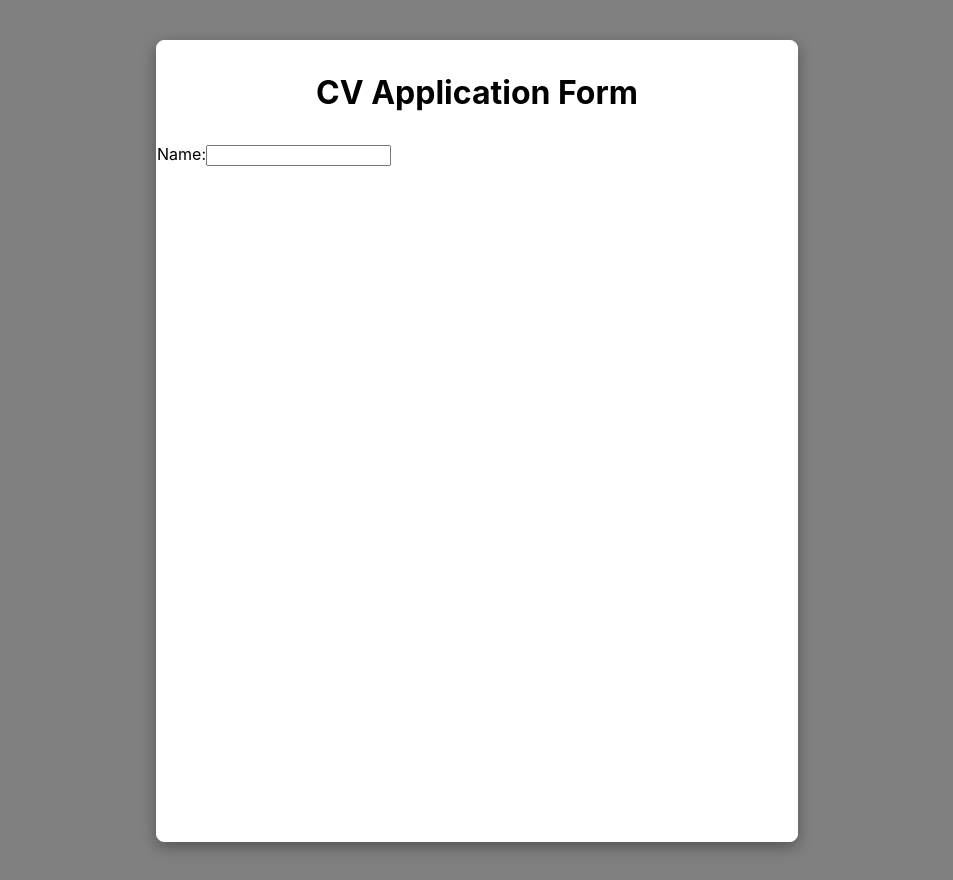
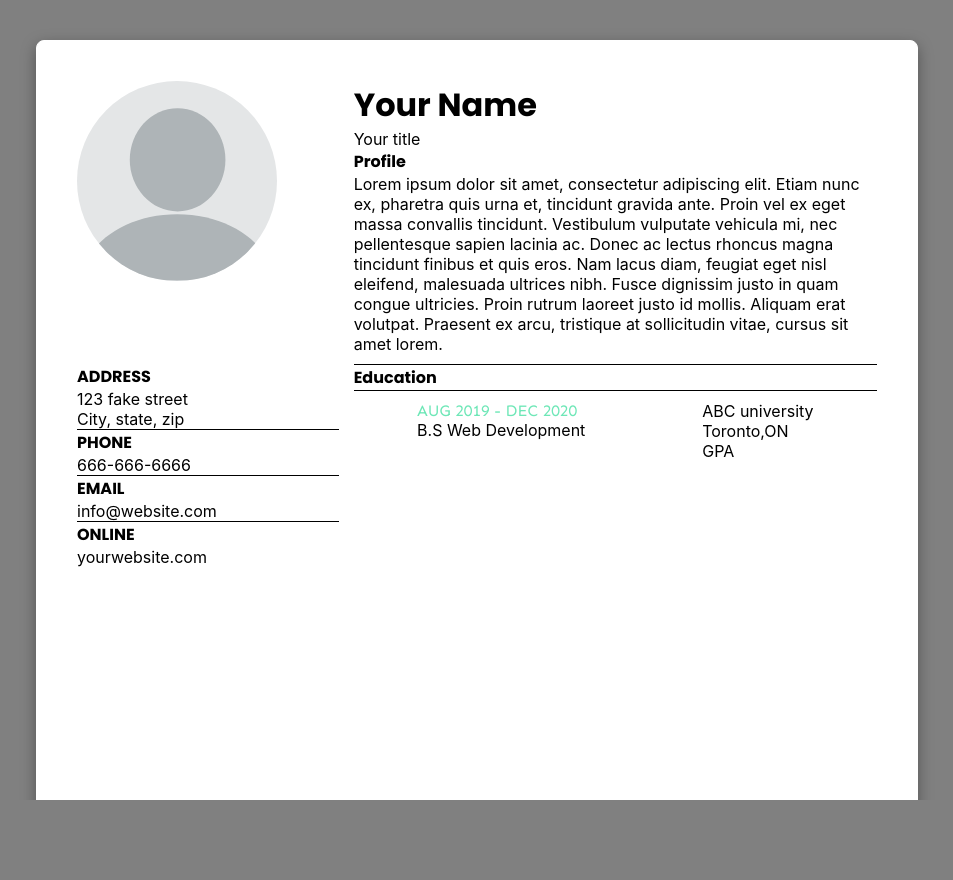
Before and after one commit to kjai139/cv-project, a React (Create React App) app: page / in a window 1280 px wide. Shown: the whole page, without its empty margins (163-1116 px from the left). After the commit the page ends 800 px from the top, so only its background shows below. Built offline with nearby package versions, Linux system fonts and the light colour scheme.

Commit message:
profile and education skele

```diff
--- a/src/App.js
+++ b/src/App.js
@@ -1,11 +1,13 @@
-import { Form } from './components/Form';
+import { Education } from './components/Education';
+import { Profile } from './components/Profile';
 import './styles/App.css';
 
 function App() {
   return (
     <div className="App">
       <div className='formContainer'>
-          <Form/>
+          <Profile />
+          <Education />
       </div>
     </div>
   );
--- /dev/null
+++ b/src/components/Education.js
@@ -0,0 +1,60 @@
+import React, { Component } from "react";
+
+
+class Education extends Component {
+    constructor(props){
+        super(props)
+    }
+
+
+
+
+
+
+
+
+    render() {
+        return (
+            <div id="educationContainer" className="formEle">
+                <div id="educationLeftDiv">
+                    <p className="headers sectionTitle">ADDRESS</p>
+                    <p>123 fake street</p>
+                    <p>City, state, zip</p>
+                    <div className="borderLine"></div>
+                    <p className="headers sectionTitle">PHONE</p>
+                    <p>666-666-6666</p>
+                    <div className="borderLine"></div>
+                    <p className="headers sectionTitle">EMAIL</p>
+                    <p>info@website.com</p>
+                    <div className="borderLine"></div>
+                    <p className="headers sectionTitle">ONLINE</p>
+                    <p>yourwebsite.com</p>
+
+
+
+                </div>
+                <div id="educationRightDiv">
+                    <div className="topBorderLine"></div>
+                    <p className="headers">Education</p>
+                    <div className="borderLine"></div>
+                    <div className="credentials">
+                        <div className="credLeft">
+                            <p className="dates">AUG 2019 - DEC 2020</p>
+                            <p className="credTitle">B.S Web Development</p>
+                        </div>
+                        <div className="credRight">
+                            <p className="companyTitle">ABC university</p>
+                            <p className="locationTxt">Toronto,ON</p>
+                            <p>GPA</p>
+                        </div>
+
+                    </div>
+
+                </div>
+            </div>
+        )
+    }
+}
+
+
+export {Education}
--- a/src/components/Form.js
+++ /dev/null
@@ -1,25 +0,0 @@
-import React, { Component } from "react";
-
-
-class Form extends Component {
-    constructor(props){
-        super(props)
-    }
-
-
-    render() {
-        return (
-            <div className="formContainer2">
-                <p className="formTitle">CV Application Form</p>
-                <form>
-                    <label>Name:</label>
-                    <input type="text"></input>
-                </form>
-            </div>
-        )
-    }
-}
-
-
-
-export {Form}
--- /dev/null
+++ b/src/components/Profile.js
@@ -0,0 +1,40 @@
+import React, { Component } from "react";
+import defaultAvatar from './imgs/default-avatar.svg'
+
+class Profile extends Component {
+    constructor(props){
+        super(props)
+        this.state = {imageSrc:'./styles/imgs/default-avatar.jpg'}
+
+        this.renderProfileAvatar = this.renderProfileAvatar.bind(this)
+
+    }
+
+    renderProfileAvatar() {
+        console.log('renderprofileavatar')
+    }
+
+    render() {
+        return (
+            <div id="profileContainer" className="formEle">
+                <div className="avatarDiv">
+                    <img className="avatar" src={defaultAvatar} alt="avatar" onClick={this.renderProfileAvatar}></img>
+                </div>
+                <div id="profileDiv">
+                    <p id="profileName" className="headers">Your Name</p>
+                    <p id="profileTitle">Your title</p>
+                    <p id="profileHeader" className="headers sectionTitle">Profile</p>
+                    <p id="profileTxt">Lorem ipsum dolor sit amet, consectetur adipiscing elit. Etiam nunc ex, pharetra quis urna et, tincidunt gravida ante. Proin vel ex eget massa convallis tincidunt. Vestibulum vulputate vehicula mi, nec pellentesque sapien lacinia ac. Donec ac lectus rhoncus magna tincidunt finibus et quis eros. Nam lacus diam, feugiat eget nisl eleifend, malesuada ultrices nibh. Fusce dignissim justo in quam congue ultricies. Proin rutrum laoreet justo id mollis. Aliquam erat volutpat. Praesent ex arcu, tristique at sollicitudin vitae, cursus sit amet lorem.
+                    </p>
+                </div>
+
+
+
+
+            </div>
+        )
+    }
+}
+
+
+export {Profile}
--- a/src/styles/App.css
+++ b/src/styles/App.css
@@ -1,21 +1,66 @@
+@import url('https://fonts.googleapis.com/css2?family=Poppins:ital,wght@0,400;0,500;0,700;1,400;1,500;1,700&family=Sen&display=swap');
+
+:root {
+  --headerFont: 'Poppins', sans-serif;
+  --eleGap: 15px;
+  --borderLine: 1px solid black;
+  --dateFont: 'Sen', sans-serif;
+  --dateColor: #6ee7b7;
+}
+
+html, body {
+  height: 100%;
+  margin: 0px;
+  padding: 0px;
+  overflow-x: hidden;
+  background-color: gray;
+}
+
+* {
+  padding: 0;
+  margin: 0;
+}
+
+
 .App {
   display: flex;
-  background-color: gray;
-  height: 100vh;
+
+  height: 100%;
   padding: 5vh;
   justify-content: center;
 
+}
+
+.avatarDiv {
+  display: flex;
+  width: 200px;
+  height:200px;
+  border-radius: 50%;
+}
+
+.avatar {
+  width: 200px;
+  height:200px;
+  border-radius: 50%;
+}
+
+.avatarDiv:hover {
+  box-shadow: 0 0 3px 1px rgba(10, 10, 10, 0.5);
 }
 
 .formContainer {
   display: flex;
   border: 1px solid white;
   background-color: white;
-  width: 80vh;
+  width: 100vh;
   height: 100vh;
   border-radius: 8px;
 
   box-shadow: rgba(0, 0, 0, 0.35) 0px 5px 15px;
+
+  padding:40px;
+  flex-direction: column;
+  gap:10px;
 
 }
 
@@ -30,3 +75,51 @@
   font-weight: bold;
   align-self: center;
 }
+
+.sectionTitle {
+  font-size: 1rem;
+}
+
+#profileContainer {
+
+}
+
+.formEle {
+  display: grid;
+  gap: var(--eleGap);
+  grid-template-rows: 1fr;
+  grid-template-columns: 1fr 2fr;
+}
+
+#profileDiv {
+
+}
+
+#profileName {
+  font-size: 2rem;
+}
+
+.headers {
+  font-family: var(--headerFont);
+  font-weight: bold;
+}
+
+.borderLine {
+  border-bottom: var(--borderLine);
+}
+
+.topBorderLine {
+  border-top: var(--borderLine);
+}
+
+.credentials {
+  display: flex;
+  gap: 10px;
+  justify-content: space-around;
+  padding: 10px;
+}
+
+.dates {
+  font-family: var(--dateFont);
+  color: var(--dateColor)
+}
```
Also changed, not shown: src/components/imgs/default-avatar.svg (added).
